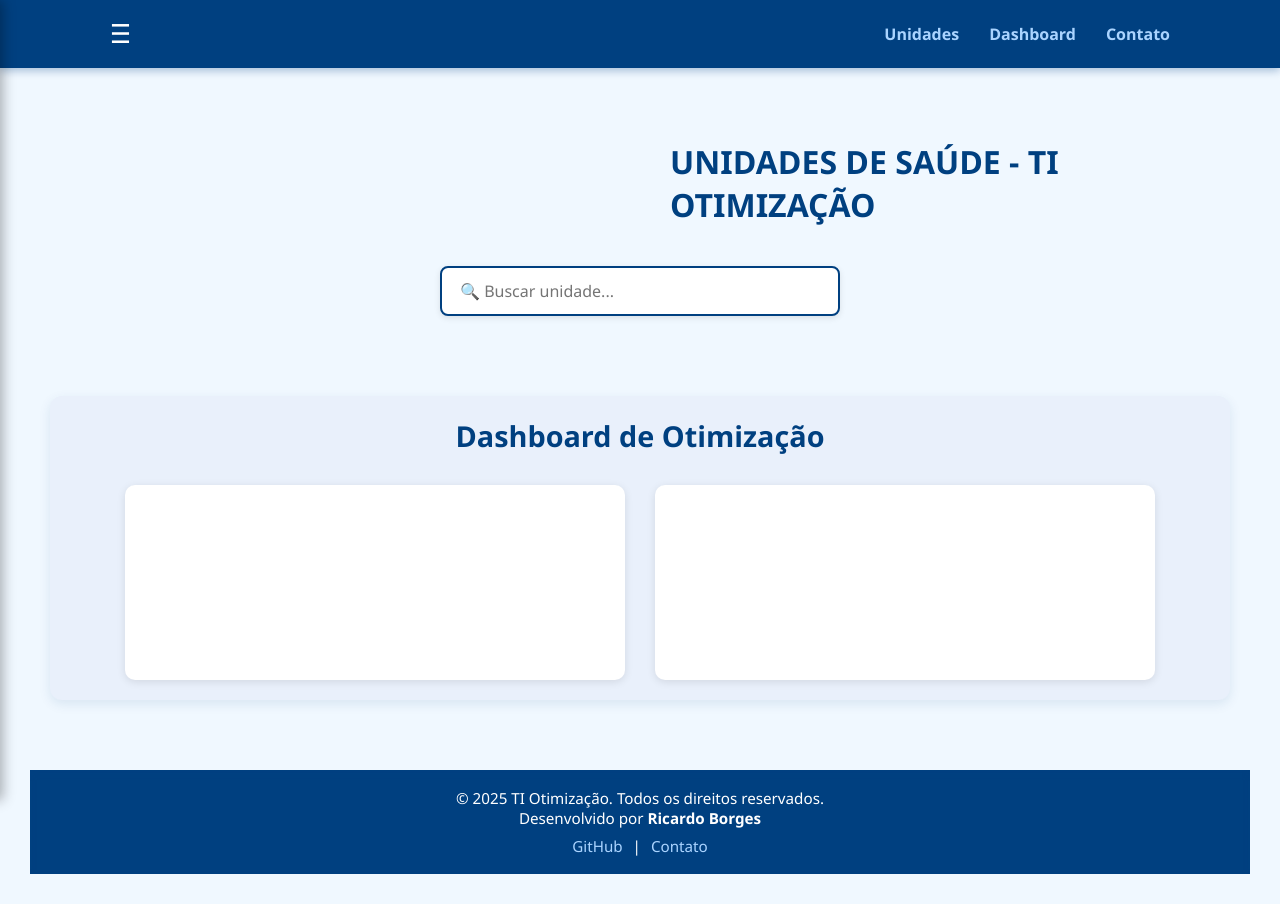
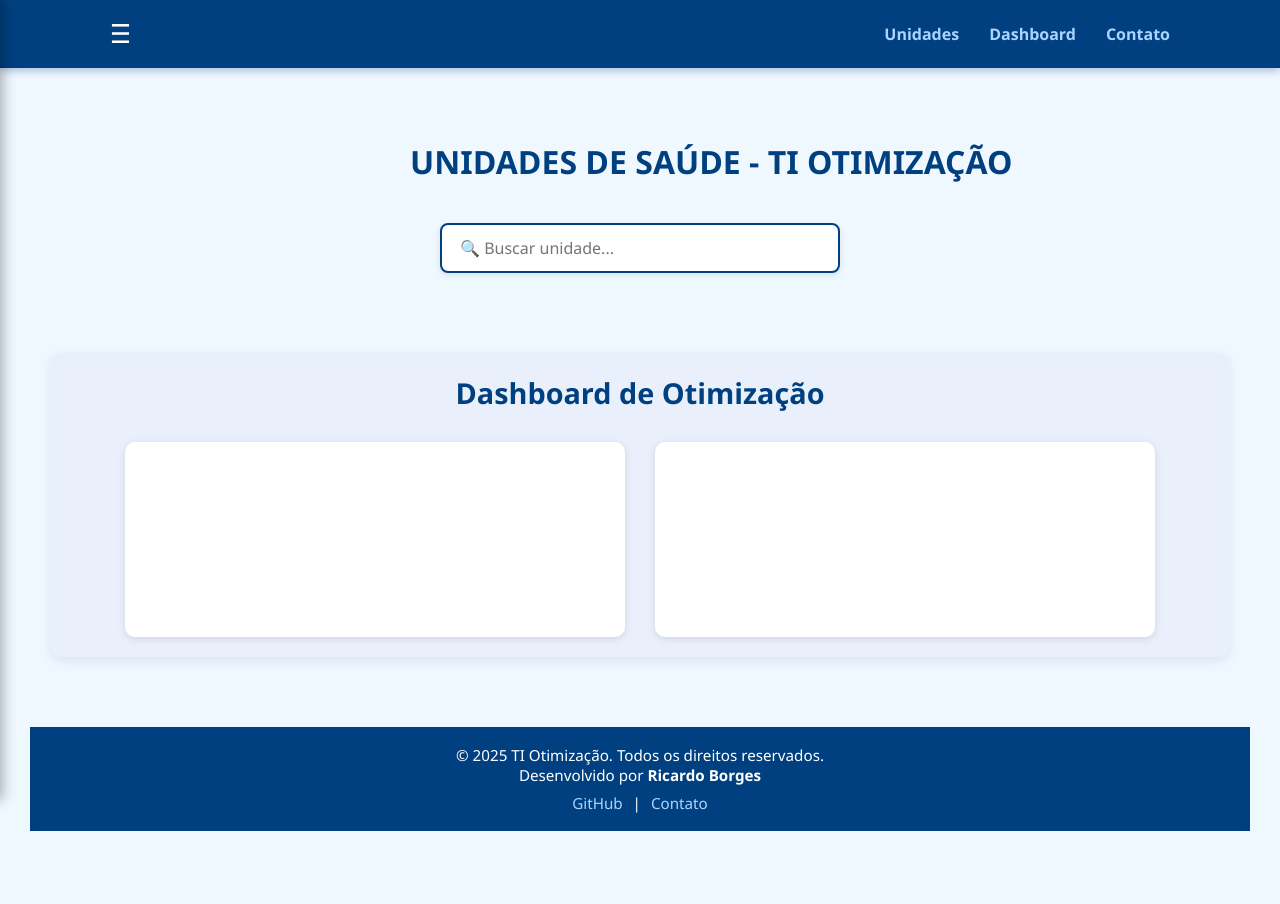
Before and after one commit to Ricardo-borges1/Ti--otimiza-o, a website: page public/index.html in a window 1280 px wide. After the commit the page ends 861 px from the top, so only its background shows below. Drawn offline with nearby package versions, Linux system fonts and the light colour scheme; no server answers.

Commit message:
iniciado

```diff
--- a/public/style.css
+++ b/public/style.css
@@ -20,7 +20,7 @@ main {
 
 main h1 {
     color: #004080;
-    margin-left: 620px;
+    margin-left: 360px;
     margin-bottom: 40px;
 }
 
```
Also changed, not shown: 1 other file.
